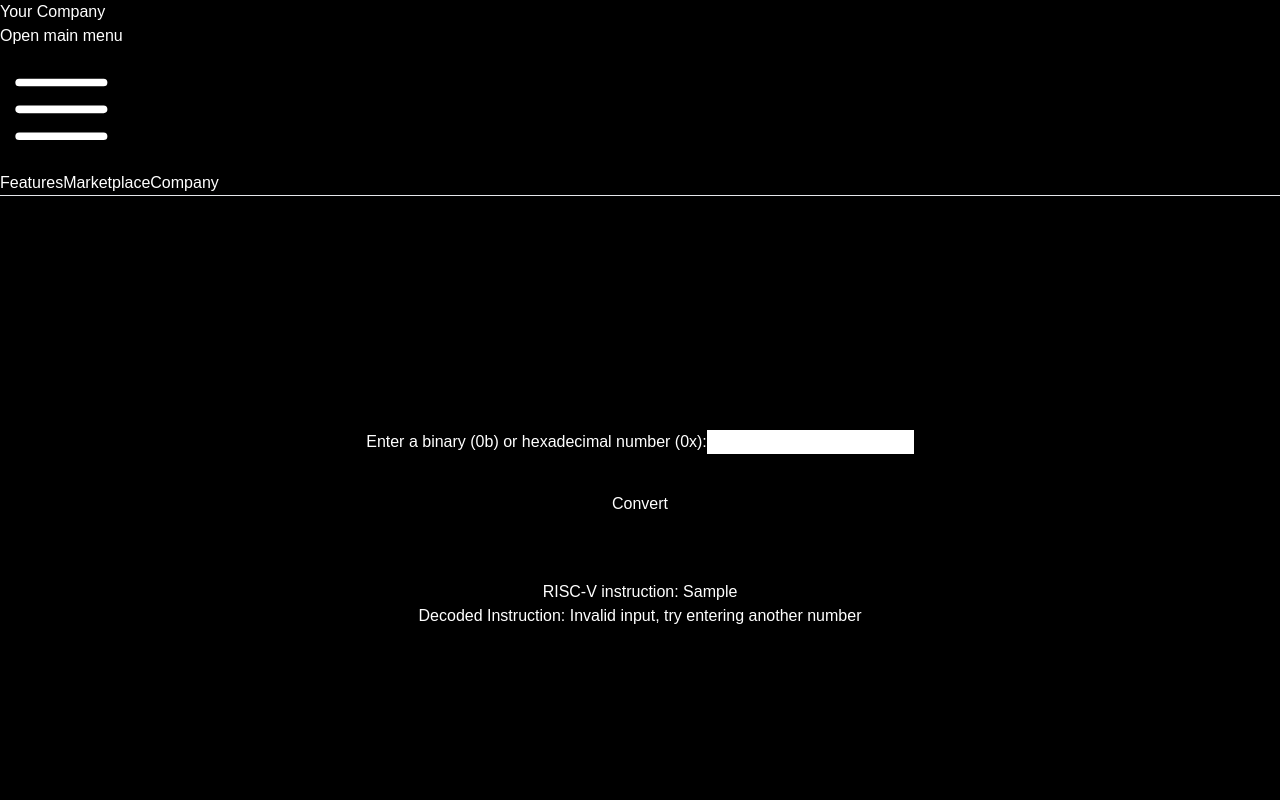
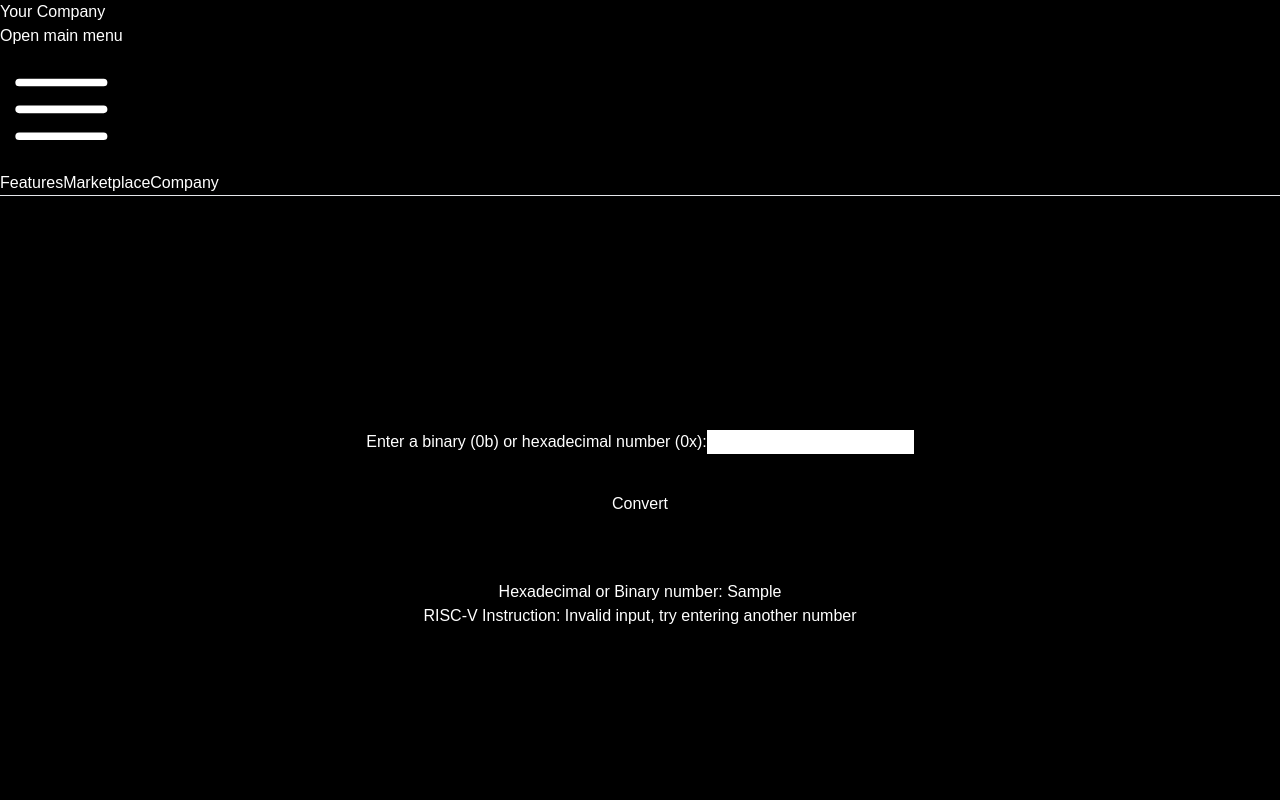
Before and after one commit to NateLapak/RISC-V_Decoder, a Next.js app: page / in a window 1280 px wide. Both pictures are taken after typing "Sample" into the empty fields and a click on the button "Convert". Shown: the top 800 px of the page. Built offline with nearby package versions, Linux system fonts and the light colour scheme.

Commit message:
Opcode done

```diff
--- a/src/Components/convert.ts
+++ b/src/Components/convert.ts
@@ -4,13 +4,25 @@ const convert = (instruction: string) => {
 
     // If instruction was given in hexadecimal, convert to binary
     const convertToBinary = (instruction: string) => {
-        return;
+
+        let binary_num: number = +instruction;
+        return binary_num.toString(2);
     }
 
     // Determine type of RISC-V instruction.
     const determineOpcode = (instruction:string) => {
-        let opcode:number = 0;
-        result = "test";
+
+        // Convert string to number
+        let new_num:number = +instruction;
+
+        // Mask the lowest 7 bits that represent the opcode
+        let opcode:number = new_num & 0x7F;
+
+        // Adjust opcode so that it fits into 7 bits all the time
+        let adjustNum: string = opcode.toString(2).padStart(7, '0');
+
+        result = adjustNum;
+        return adjustNum
     }
 
     if (!instruction) return "Invalid input";
@@ -19,7 +31,7 @@ const convert = (instruction: string) => {
     if (instruction.startsWith("0b")) {
         determineOpcode(instruction);
     } else if (instruction.startsWith("0x")) {
-        convertToBinary(instruction);
+        result = convertToBinary(instruction);
         determineOpcode(instruction);
     } else {
         result = "Invalid input, try entering another number";
--- a/src/Components/home.tsx
+++ b/src/Components/home.tsx
@@ -49,8 +49,8 @@ const Home = () => {
                  {/* ✅ Display the result below the form */}
                  {result && (
                     <div className="mt-4 p-4 bg-gray-100 border rounded">
-                        <h3 className="text-lg font-bold text-gray-800">RISC-V instruction: {instruction} </h3>
-                        <h3 className="text-lg font-bol text-gray-800">Decoded Instruction: {result}</h3>
+                        <h3 className="text-lg text-gray-800">Hexadecimal or Binary number: {instruction} </h3>
+                        <h3 className="text-lg text-gray-800">RISC-V Instruction: {result}</h3>
                     </div>
                 )}
 
```
